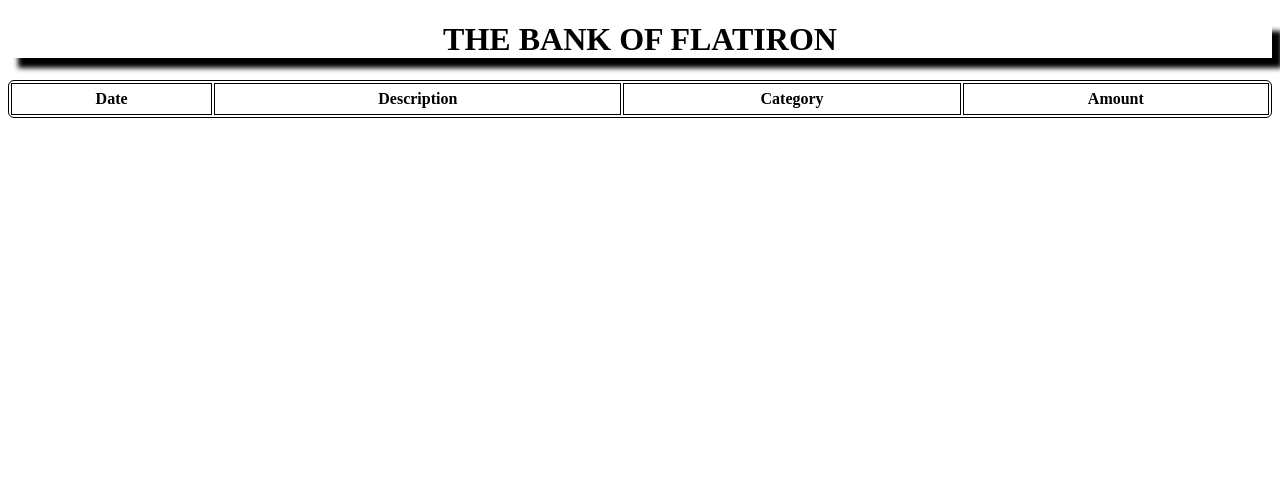
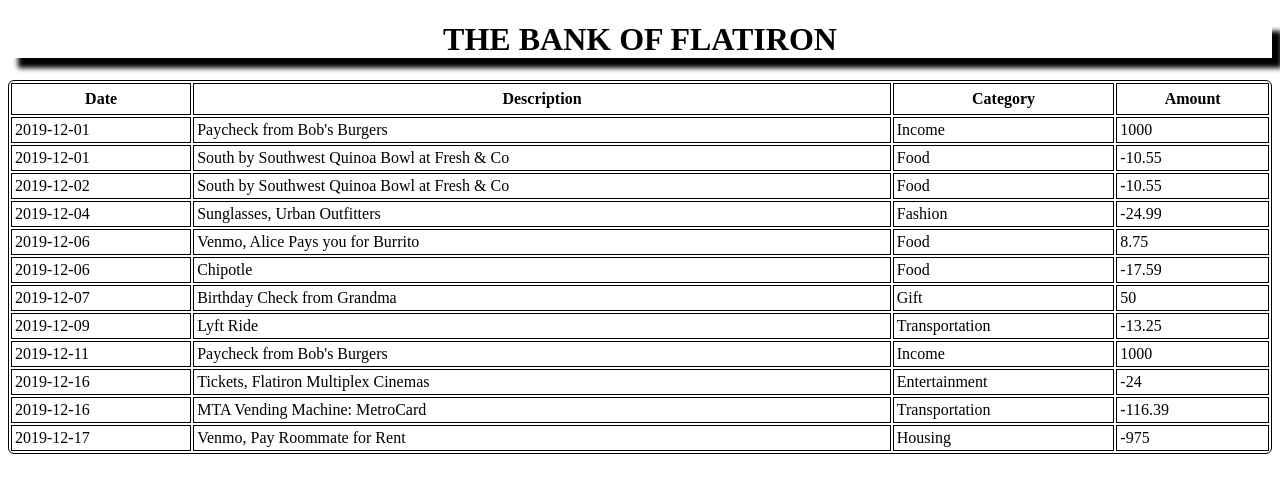
Before and after one commit to ianmwangi2/Phase-2-code-challenge-1, a React (Vite) app: page / in a window 1280 px wide. Shown: the top 492 px of the page. Built offline with nearby package versions, Linux system fonts and the light colour scheme; data requests are answered from the project's data file.

Commit message:
created table rows for displaying transaction data in each column

```diff
--- a/src/components/Transactions.jsx
+++ b/src/components/Transactions.jsx
@@ -19,6 +19,18 @@
                 <th>Category</th>
                 <th>Amount</th>
             </tr>
+            {
+                transactions.map(transaction => {
+                    return (
+                        <tr>
+                            <td>{transaction.date}</td>
+                            <td>{transaction.description}</td>
+                            <td>{transaction.category}</td>
+                            <td>{transaction.amount}</td>
+                        </tr>
+                    )
+                })
+            }
         </table>
     </div>
   )
```
Also changed, not shown: src/components/Items.jsx (deleted).
